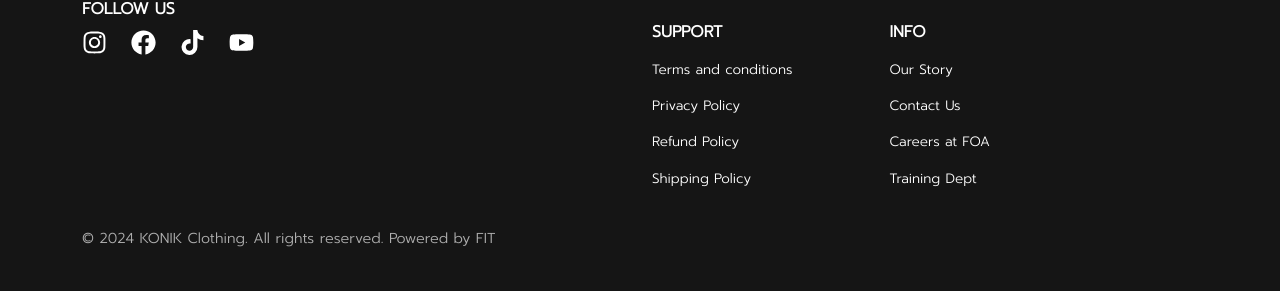
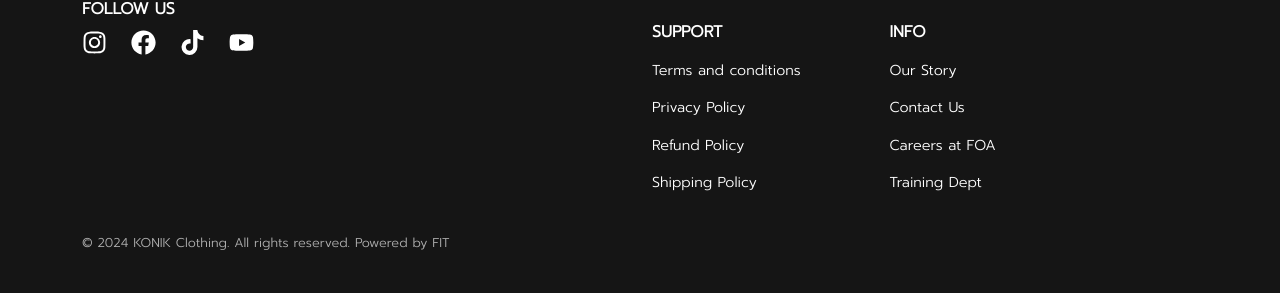
Before and after one commit to hhadithya/e-commerce-web, a React (Create React App) app: page / in a window 1280 px wide. Shown: the part 170-472 px from the top of the page. Built offline with nearby package versions, Linux system fonts and the light colour scheme.

Commit message:
minor changes

```diff
--- a/src/Components/Footer.js
+++ b/src/Components/Footer.js
@@ -45,7 +45,7 @@ const Footer = () => {
                             </div>
                         </div>
                     </div>
-                    <p style={{color: 'rgb(175,175,175)', fontWeight: 'lighter', paddingTop:'2%'}}>&copy; 2024 KONIK Clothing. All rights reserved. Powered by FIT</p>
+                    <p id='copyRights'>&copy; 2024 KONIK Clothing. All rights reserved. Powered by FIT</p>
                 </div>
             </div>
         </footer>
--- a/src/Stylesheets/footer.css
+++ b/src/Stylesheets/footer.css
@@ -11,7 +11,6 @@ img {
     height: auto;
 }
 .text{
-    font-size: 0.85rem;
     font-weight: lighter;
 }
 #emailInput{
@@ -29,6 +28,12 @@ img {
 #emailInput::placeholder{
     color: rgb(185, 185, 185);
 }
+#copyRights{
+    font-size: 0.8rem;
+    color: rgb(175,175,175);
+    font-weight: lighter;
+    padding-top: 2%;
+}
 
 @media (max-width: 768px) {
     #emailInput {
```
